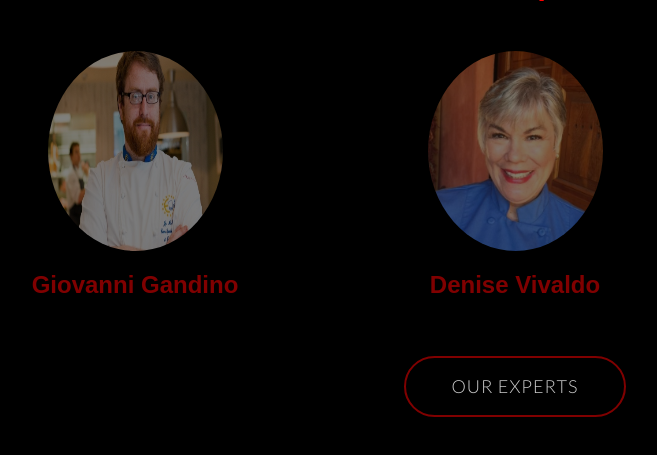
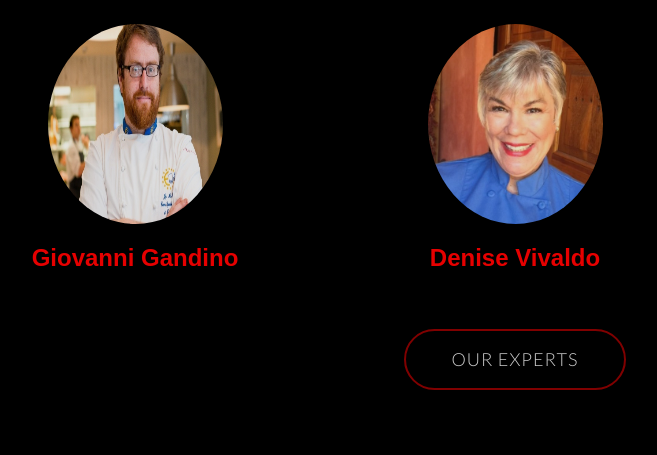
Before and after one commit to mmhashim139/cuisinier-academy, a Django app: page / in a window 1280 px wide. Shown: the part 1753-2208 px from the top of the page, without its empty margins (125-782 px from the left). Run offline with Django 3.2, Linux system fonts and the light colour scheme; data comes from the database, SQL or seed files in the repository; some libraries are stand-ins or nearby versions; some web fonts are replaced.

Commit message:
change the expert cards opacity

```diff
--- a/experts/static/experts/css/experts.css
+++ b/experts/static/experts/css/experts.css
@@ -18,7 +18,7 @@
 .expert-card {
     background-color: black;
     text-decoration: none;
-    opacity: 0.7;
+    opacity: 0.9;
 }
 
 .expert-card:hover {
--- a/home/templates/home/index.html
+++ b/home/templates/home/index.html
@@ -22,10 +22,8 @@
             <div class="col-lg-6">
                 <div class="container-fluid workshops-section">
                     <h2 class="section-title">Our Workshops</h2>
-                    <p class="section-title-para">Lorem ipsum dolor sit amet consectetur, adipisicing elit.
-                        Temporibus deserunt culpa error nisi possimus mollitia reprehenderit accusantium
-                        consequatur, quasi incidunt nemo odio architecto dolores assumenda provident officia aut
-                        repellendus</p>
+                    <p class="section-title-para">Take your passion in Food and start create your own masterpiece plates
+                        for your family & friends .. and maybe for your future business.s</p>
                     <img class="img-fluid show-img" src="https://i.ibb.co/VVgz368/workshops.jpg" alt="workshop-image">
                 </div>
             </div>
@@ -103,7 +101,7 @@
 
             Take your passion in Food and start create your own masterpiece plates
             for your family & friends .. and maybe for your future business.
-            </p>
+        </p>
     </div>
     <!-- for future -->
     <!--
--- a/static/css/base.css
+++ b/static/css/base.css
@@ -228,7 +228,7 @@
 
 .expert-card {
     text-decoration: none;
-    opacity: 0.5;
+    opacity: 0.9;
 }
 .expert-card:hover {
     opacity: 1;
```
